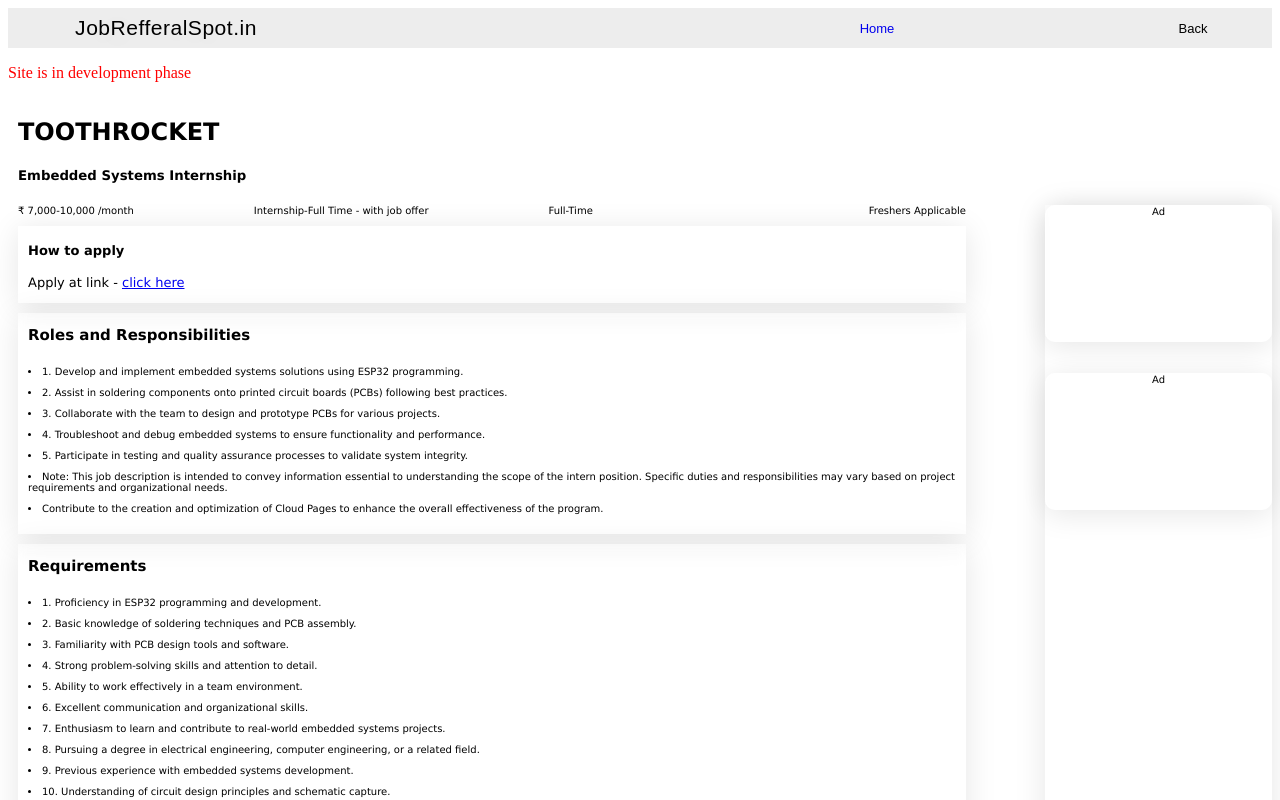
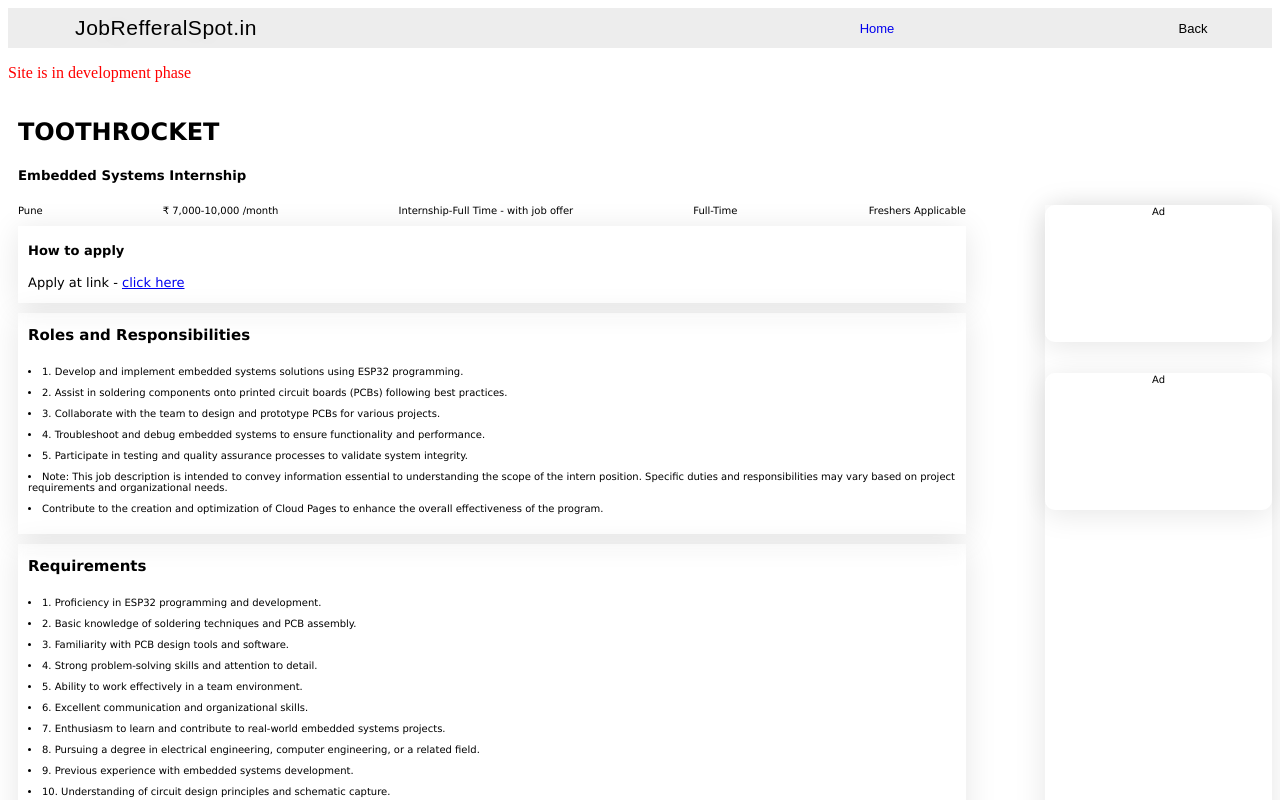
Before and after one commit to Mandagekrishna/jobrefferalspot, a React (Vite) app: page /InternshipDetailsPage/1 in a window 1280 px wide. Shown: the top 800 px of the page. Built offline with nearby package versions, Linux system fonts and the light colour scheme.

Commit message:
third commit

```diff
--- a/src/Components/INTERNSHIPS/InternshipDetailsPage.jsx
+++ b/src/Components/INTERNSHIPS/InternshipDetailsPage.jsx
@@ -23,10 +23,13 @@
             </div>
 
             <div className={styles.element2}>
+            <span>{currentInternship[0]['location']}</span>
                 <span>{currentInternship[0]['salary']}</span>
                 <span>{currentInternship[0]['positionType']}</span>
                 <span>{currentInternship[0]['workMode']}</span>
                 <span>{currentInternship[0]['experienceRequired']}</span>
+
+
           </div>
 
 
```
